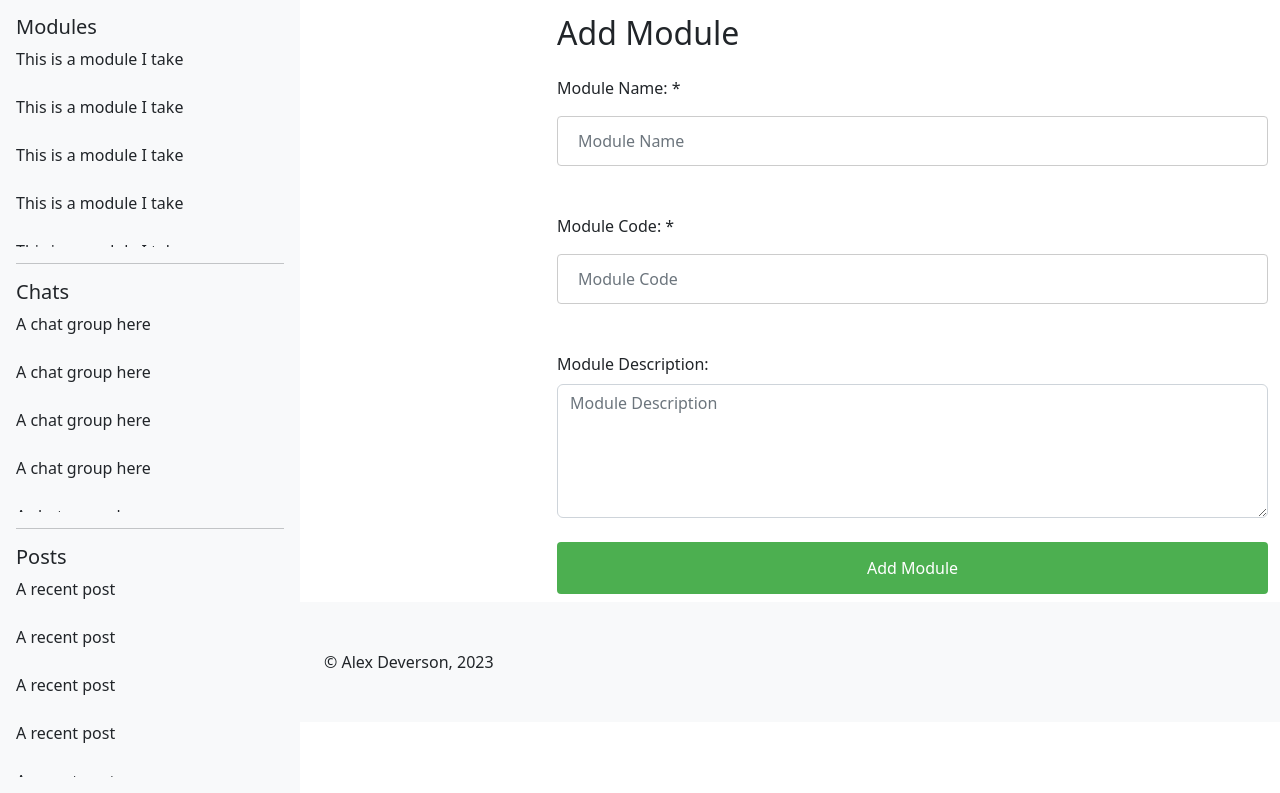
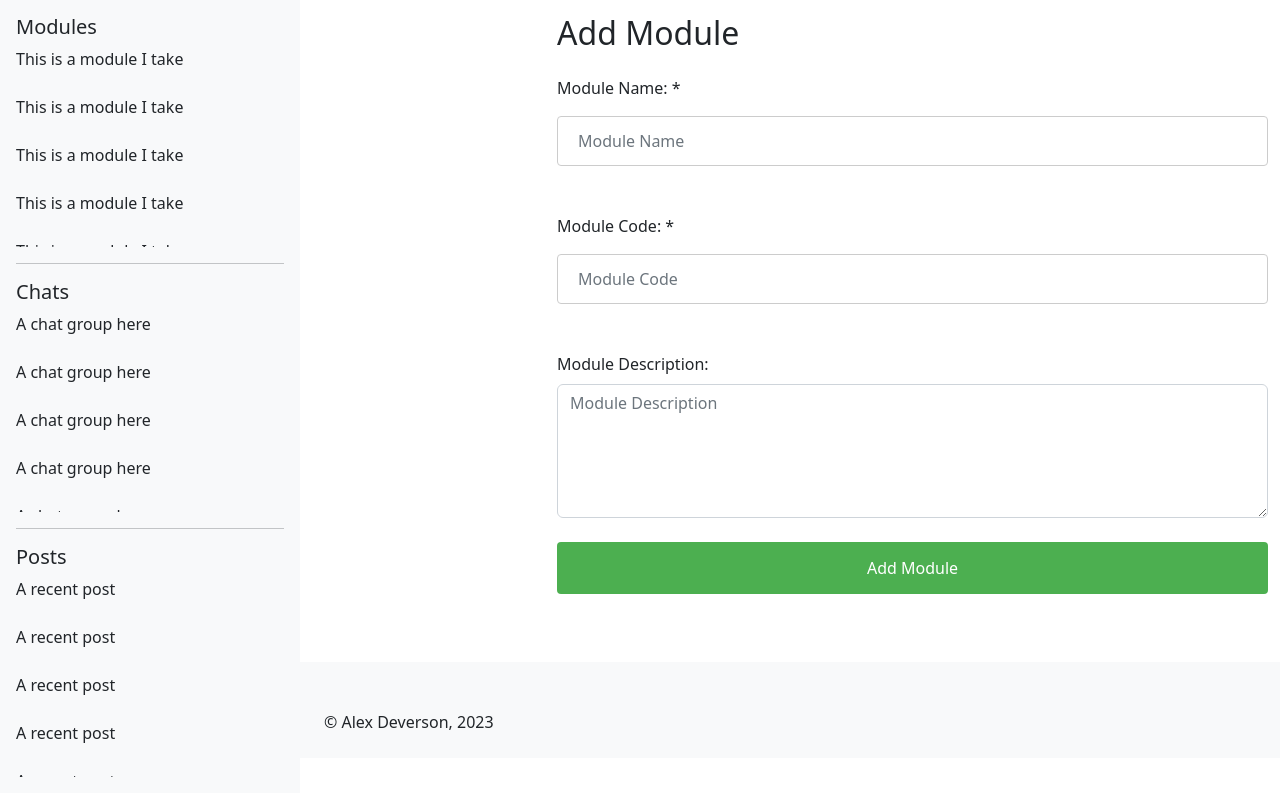
Before and after one commit to Durigy/dissertation, a Flask app: page /module/add in a window 1280 px wide. Shown: the part 56-849 px from the top of the page. Run offline with Flask 2, Linux system fonts and the light colour scheme; the visitor is signed in with stand-in values (Sample User, id 1); data comes from the database, SQL or seed files in the repository; some libraries are stand-ins or nearby versions.

Commit message:
footer now at bottom of page

```diff
--- a/main/templates/layout.html
+++ b/main/templates/layout.html
@@ -29,12 +29,12 @@
             {% include 'includes/flash_msg.html' %}
 
             <div class="scrollarea" style="max-height: 93vh; width: 100%">
-                <div class="container">
+                <div class="container" style="min-height: 81vh;">
                 {% block content %}
+                    <!-- page content gets added here -->
+                {% endblock content %}
+                </div>
 
-                {% endblock content %}
-
-                </div>
             {% include 'includes/footer.html' %}
             </div>
         </div>
```
